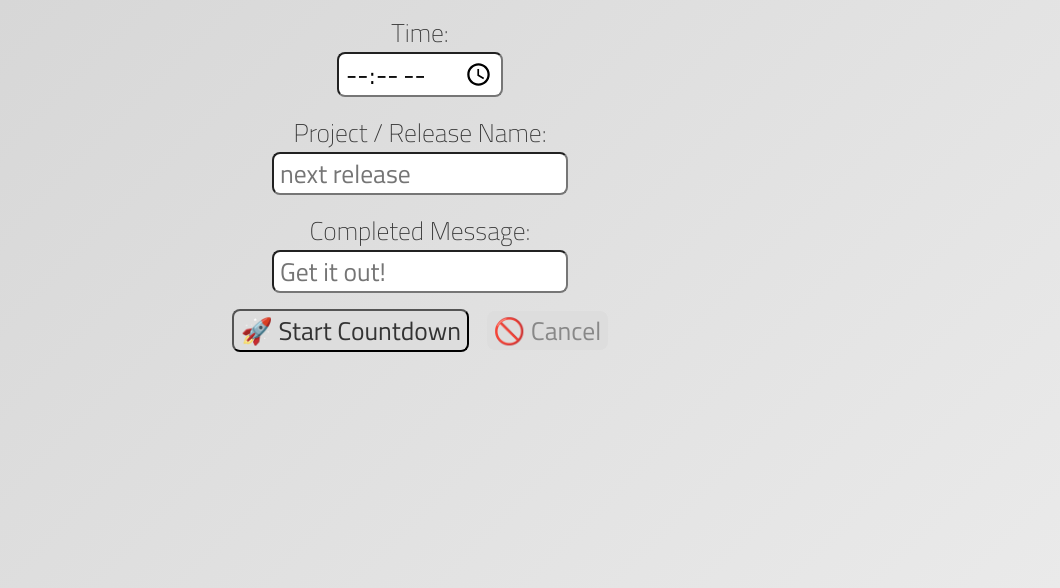
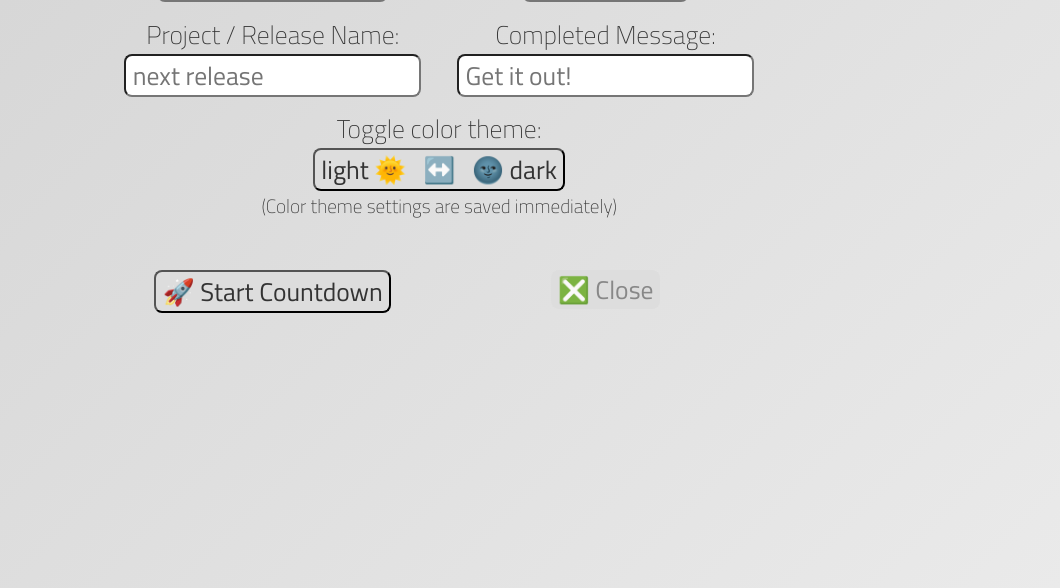
Before and after one commit to ManuelFeller/release-countdown, a website: page web/index.html in a window 1280 px wide. Shown: the part 212-800 px from the top of the page, without its empty margins (220-1280 px from the left). Drawn offline with Linux system fonts and the light colour scheme.

Commit message:
re-arranged settings ui, closes #10

```diff
--- a/web/index.html
+++ b/web/index.html
@@ -202,12 +202,42 @@ button:disabled {
 .finishedText {
   font-size: 5vw;
 }
-.inputelement {
-  padding-top: 1vh;
-  padding-bottom: 1vh;
+
+.setupContainer {
+  overflow-y: auto;
+  overflow-x: hidden;
+  height: 100%;
+  text-align: center;
 }
+.setupItems {
+  display: grid;
+  grid-column-gap: 1vw;
+  grid-row-gap: 1vw;
+  grid-template-columns: 25vw 25vw 25vw 25vw 0px;
+  padding-bottom: 2vw;
+}
+.setupLeftColumn {
+  grid-column: 2;
+}
+.setupRightColumns {
+  grid-column: 3;
+}
+.setupCenterColumns {
+  grid-column-start: 2;
+  grid-column-end: 4;
+}
+.setupFullWidth {
+  grid-column-start: 1;
+  grid-column-end: 5;
+}
+.setupHintText {
+  font-size: 1.5vw;
+}
+
 .fullSize {
   height: 100%;
+  overflow-y: hidden;
+  overflow-x: hidden;
 }
 
 .countdownViewLayout {
@@ -347,37 +377,46 @@ button:disabled {
 </head>
 <body>
 <div class="fullSize">
-  <div class="colorModeToggle">
-    <button id="themeToggle" title="Toggle Color Theme">🌞 ↔️ 🌚</button>
+  <div id="setup" class="setupContainer">
+
+    <div class="setupItems">
+      <div class="setupFullWidth">
+        <h1>Setup your countdown:</h1>
       </div>
-
-  <div id="setup">
-    <h1>Setup your countdown:</h1>
-
-    <div class="inputelement">
+      <div class="setupLeftColumn">
         <label for="cntdate">Date:</label><br/>
         <input id="cntdate" type="date" min="2021-04-16" placeholder="yyyy-mm-dd"/>
       </div>
 
-    <div class="inputelement">
+      <div class="setupRightColumns">
         <label for="cnttime">Time:</label><br/>
         <input id="cnttime" type="time" placeholder="hh:mm"/>
       </div>
 
-    <div class="inputelement">
+      <div class="setupLeftColumn">
         <label for="cntname">Project / Release Name:</label><br/>
         <input id="cntname" type="text" placeholder="next release" />
       </div>
 
-    <div class="inputelement">
+      <div class="setupRightColumns">
         <label for="cntdone">Completed Message:</label><br/>
         <input id="cntdone" type="text" placeholder="Get it out!" />
       </div>
+      <div class="setupCenterColumns">
+        <label for="themeToggle">Toggle color theme:</label><br/>
+        <button id="themeToggle" title="Toggle between light and dark theme">light 🌞 &nbsp; ↔️ &nbsp; 🌚 dark</button><br/>
+        <span class="setupHintText">(Color theme settings are saved immediately)</span>
+      </div>
+      <div class="setupCenterColumns">
+        &nbsp;
+      </div>
+      <div class="setupLeftColumn">
+        <button id="setConfig" title="Start the countdown with the current settings">🚀 Start Countdown</button>
+      </div>
 
-    <div class="inputelement">
-      <button id="setConfig" title="Start the countdown with the current settings">🚀 Start Countdown</button>
-      &nbsp; &nbsp;
-      <button id="cancelConfig" title="Cancel changes and return to the running countdown">🚫 Cancel</button>
+      <div class="setupRightColumns">
+        <button id="cancelConfig" title="Close settings and return to the running countdown">❎ Close</button>
+      </div>
     </div>
   </div>
 
```
Lines whose indentation alone changed are shown as unchanged.
